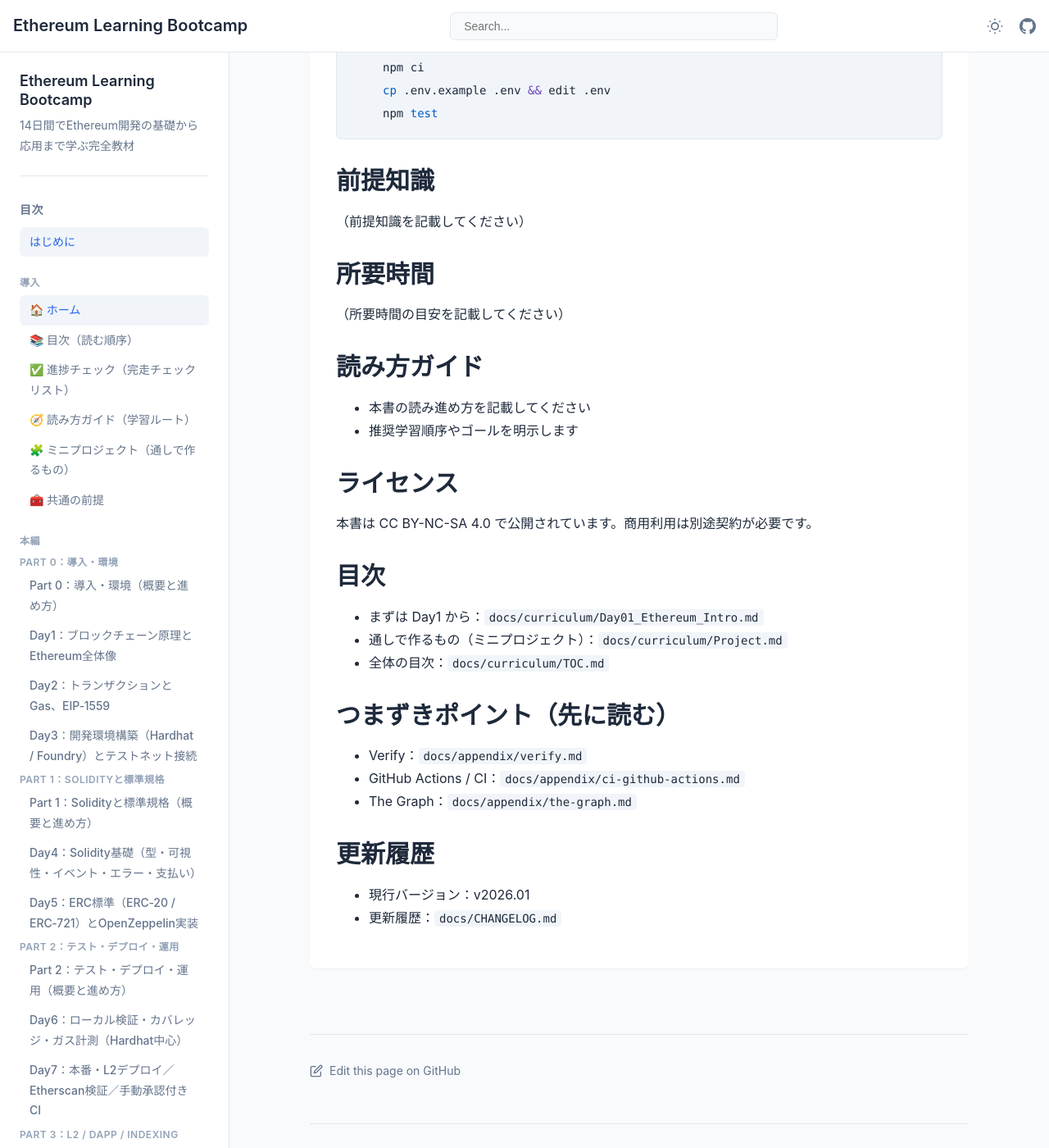
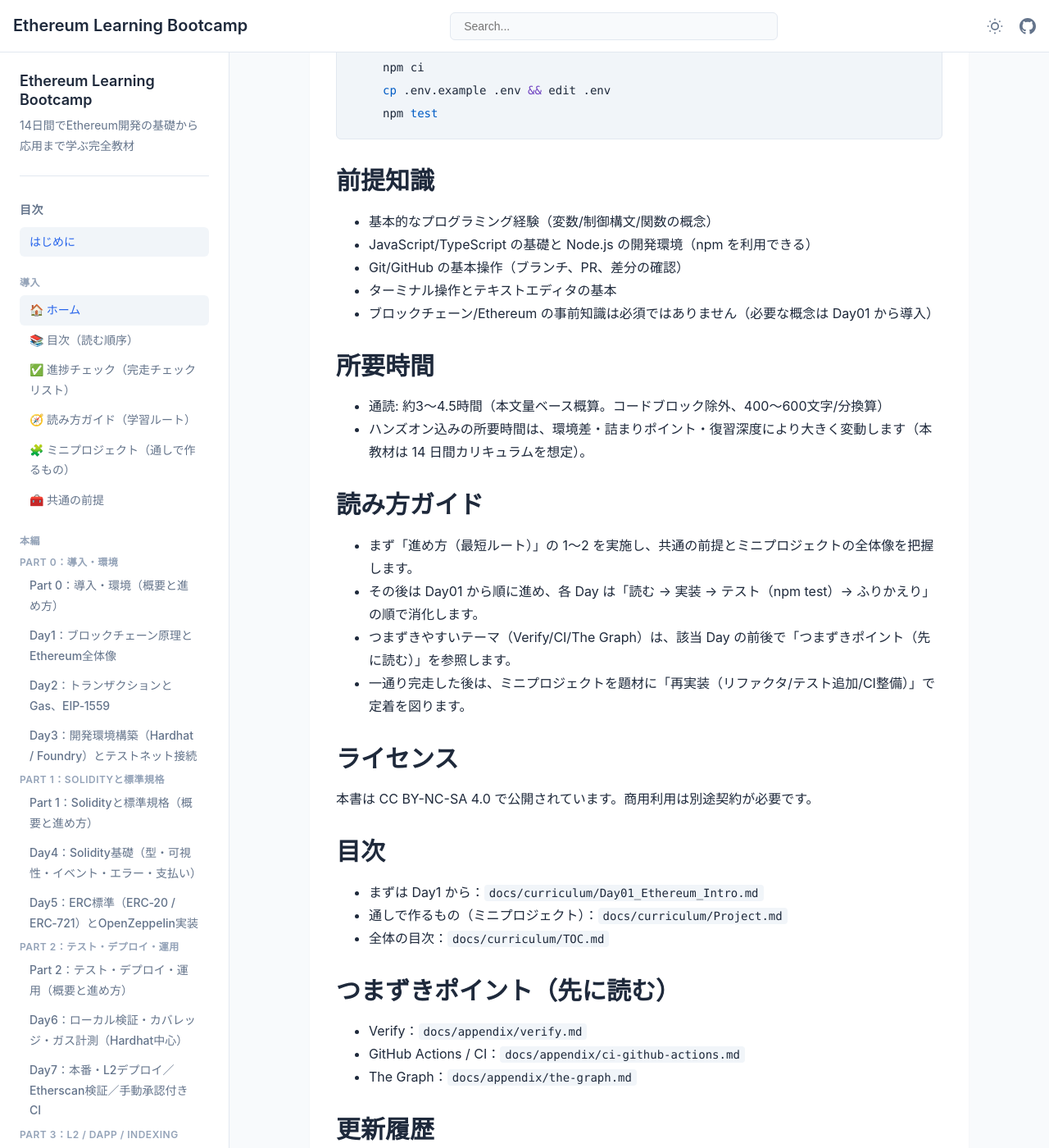
Before and after one commit to itdojp/ethereum-learning-bootcamp, a Jekyll site: the page built from docs/index.md, in a window 1280 px wide and 1400 px high, scrolled down 1011 px. Shown: the whole window at 82% size. Built offline with Jekyll 4.4.1, drawn with Linux system fonts in a browser that asks for light colours.

Commit message:
docs: fill top page prerequisites, reading time and reading guide (#71)

````diff
--- a/docs/index.md
+++ b/docs/index.md
@@ -38,14 +38,21 @@
 ```
 
 ## 前提知識
-（前提知識を記載してください）
+- 基本的なプログラミング経験（変数/制御構文/関数の概念）
+- JavaScript/TypeScript の基礎と Node.js の開発環境（npm を利用できる）
+- Git/GitHub の基本操作（ブランチ、PR、差分の確認）
+- ターミナル操作とテキストエディタの基本
+- ブロックチェーン/Ethereum の事前知識は必須ではありません（必要な概念は Day01 から導入）
 
 ## 所要時間
-（所要時間の目安を記載してください）
+- 通読: 約3〜4.5時間（本文量ベース概算。コードブロック除外、400〜600文字/分換算）
+- ハンズオン込みの所要時間は、環境差・詰まりポイント・復習深度により大きく変動します（本教材は 14 日間カリキュラムを想定）。
 
 ## 読み方ガイド
-- 本書の読み進め方を記載してください
-- 推奨学習順序やゴールを明示します
+- まず「進め方（最短ルート）」の 1〜2 を実施し、共通の前提とミニプロジェクトの全体像を把握します。
+- その後は Day01 から順に進め、各 Day は「読む → 実装 → テスト（npm test）→ ふりかえり」の順で消化します。
+- つまずきやすいテーマ（Verify/CI/The Graph）は、該当 Day の前後で「つまずきポイント（先に読む）」を参照します。
+- 一通り完走した後は、ミニプロジェクトを題材に「再実装（リファクタ/テスト追加/CI整備）」で定着を図ります。
 
 ## ライセンス
 本書は CC BY-NC-SA 4.0 で公開されています。商用利用は別途契約が必要です。
````
